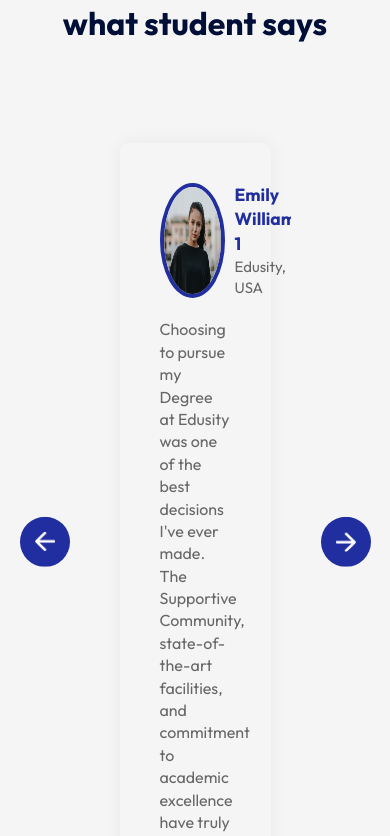
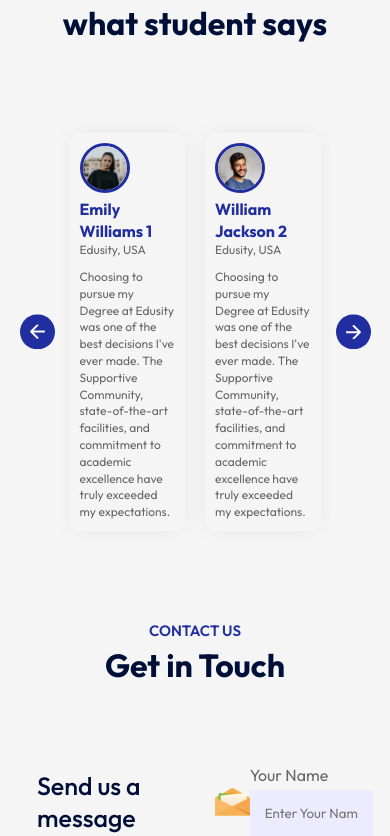
Before and after one commit to sacreations/EDU-site-test, a React (Vite) app: page / in a window 390 px wide. Shown: the part 3840-4676 px from the top of the page. Built offline with nearby package versions, Linux system fonts and the light colour scheme.

Commit message:
21.Testimonials-Section-Responsive-for-Mobile-And-Tablets.

```diff
--- a/src/components/Testimonials/Testimonials.css
+++ b/src/components/Testimonials/Testimonials.css
@@ -53,3 +53,37 @@
 .user-info h3{
     color:#212EA0;
 }
+/* - - - - - Media Quary - - - - - */
+
+@media(max-width:800px){
+    .testimonials{
+        padding:0 40px;
+    }
+    .next-btn , .back-btn{
+        padding:10px;
+        width:35px;
+    }
+    .testimonials ul li{
+        padding: 10px;
+    }
+    .slide{
+        padding:10px;
+    }
+    .slide img{
+        width:50px;
+        border: 3px solid #212EA0;
+    }
+}
+@media(max-width:600px){
+    .user-info{
+        display: block;
+        margin-bottom: 10px;
+        font-size: 12px;
+    }
+    .user-info h3{
+        font-size: 16px;
+    }
+    .slider p{
+        font-size: 12px;
+    }
+}
```
